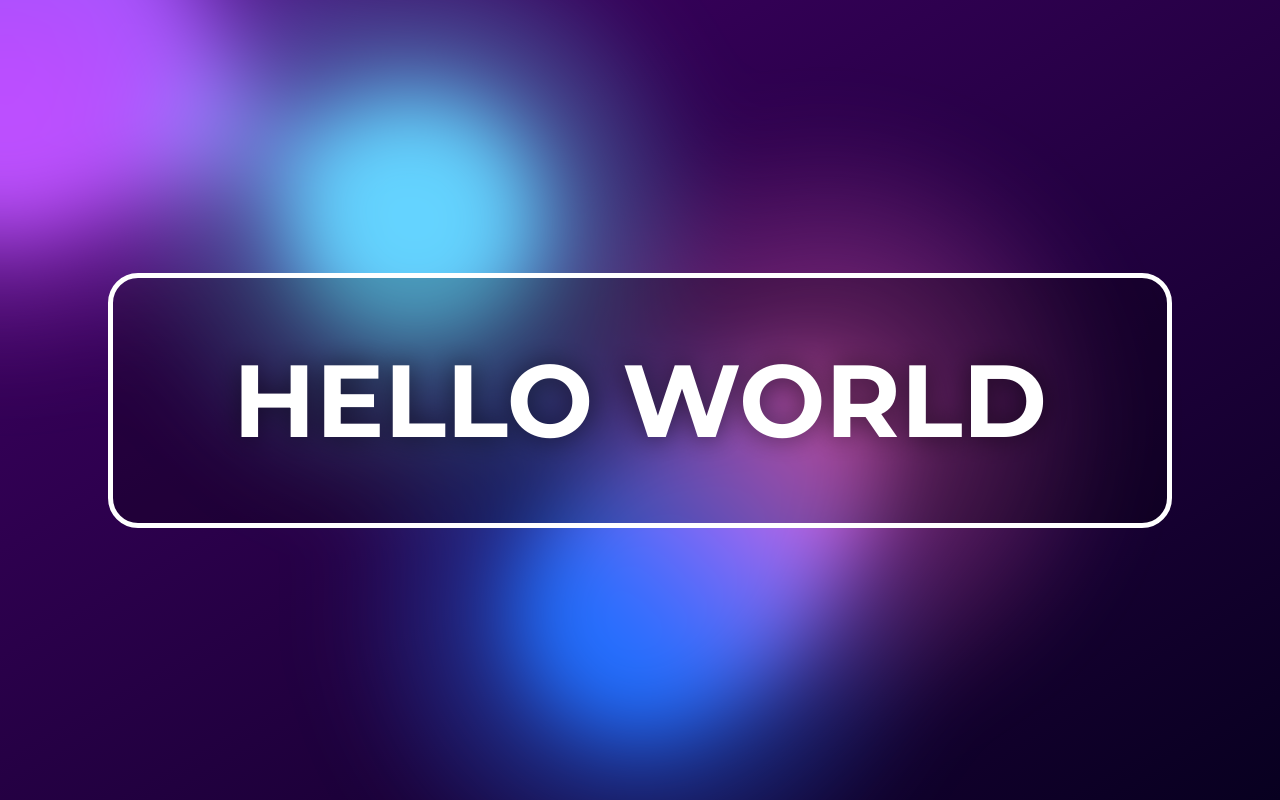
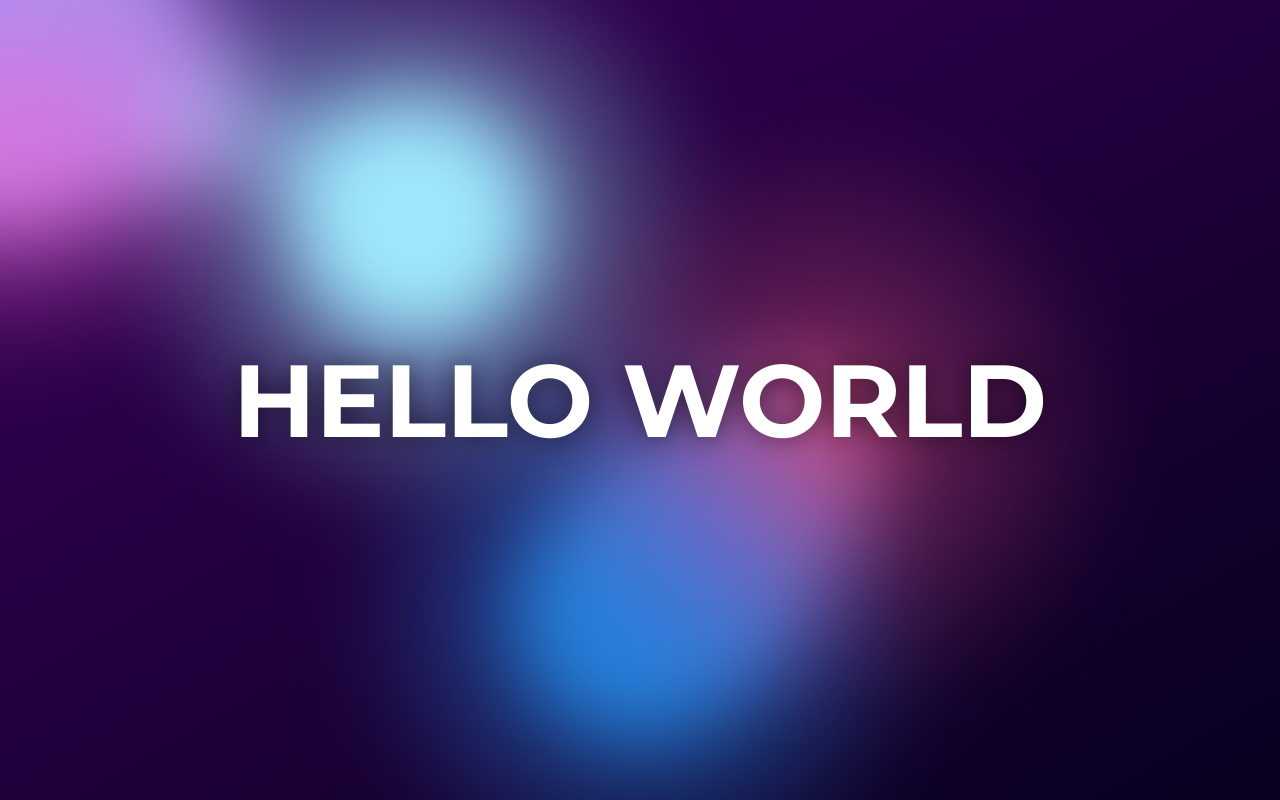
Before and after one commit to vvladek/components, a Next.js app: page / in a window 1280 px wide. Built offline with nearby package versions, Linux system fonts and the light colour scheme.

Commit message:
fix: change blob colors in Gradient Section

```diff
--- a/src/components/GradientSection/GradientSection.module.css
+++ b/src/components/GradientSection/GradientSection.module.css
@@ -3,16 +3,12 @@
   place-content: center;
   width: 100%;
   height: 100vh;
-  background: linear-gradient(150deg, #430069, #080020);
+  background: linear-gradient(150deg, #380058, #080020);
   overflow: hidden;
   position: relative;
 }
 
 .gradient h1 {
-  padding: 60px 120px;
-  background: #00000040;
-  border: 5px solid #FFFFFF;
-  border-radius: 30px;
   color: #FFFFFF;
   font-size: 8vw;
   z-index: 100;
@@ -40,7 +36,7 @@
 }
 
 .blob1 {
-  background: radial-gradient(circle at center, #216FFFCC 0, transparent 50%);
+  background: radial-gradient(circle at center, #2480DCCC 0, transparent 50%);
   top: 10%;
   left: 10%;
   transform-origin: center center;
@@ -48,7 +44,7 @@
 }
 
 .blob2 {
-  background: radial-gradient(circle at center, #D050FFCC 0, transparent 50%);
+  background: radial-gradient(circle at center, #FF55CCCC 0, transparent 50%);
   top: 10%;
   left: 10%;
   transform-origin: calc(50% - 400px);
@@ -56,7 +52,7 @@
 }
 
 .blob3 {
-  background: radial-gradient(circle at center, #64D3FFCC 0, transparent 50%);
+  background: radial-gradient(circle at center, #9EE8FFCC 0, transparent 50%);
   top: calc(10% + 200px);
   left: calc(10% - 500px);
   transform-origin: calc(50% + 400px);
@@ -64,7 +60,7 @@
 }
 
 .blob4 {
-  background: radial-gradient(circle at center, #FF66CCCC 0, transparent 50%);
+  background: radial-gradient(circle at center, #CE4B79CC 0, transparent 50%);
   top: 10%;
   left: 10%;
   transform-origin: calc(50% - 200px);
@@ -73,7 +69,7 @@
 }
 
 .blobsContainer .blob5 {
-  background: radial-gradient(circle at center, #32FFDDCC 0, transparent 50%);
+  background: radial-gradient(circle at center, #AF52DECC 0, transparent 50%);
   width: 160%;
   height: 160%;
   top: -30%;
@@ -83,7 +79,7 @@
 }
 
 .cursorBlob {
-  background: radial-gradient(circle at center, #7364FFCC 0, transparent 50%);
+  background: radial-gradient(circle at center, #56B6FFCC 0, transparent 50%);
   opacity: 0.7;
   scale: 1.3 1;
   animation: animateCursorBlob 2s linear infinite;
```
